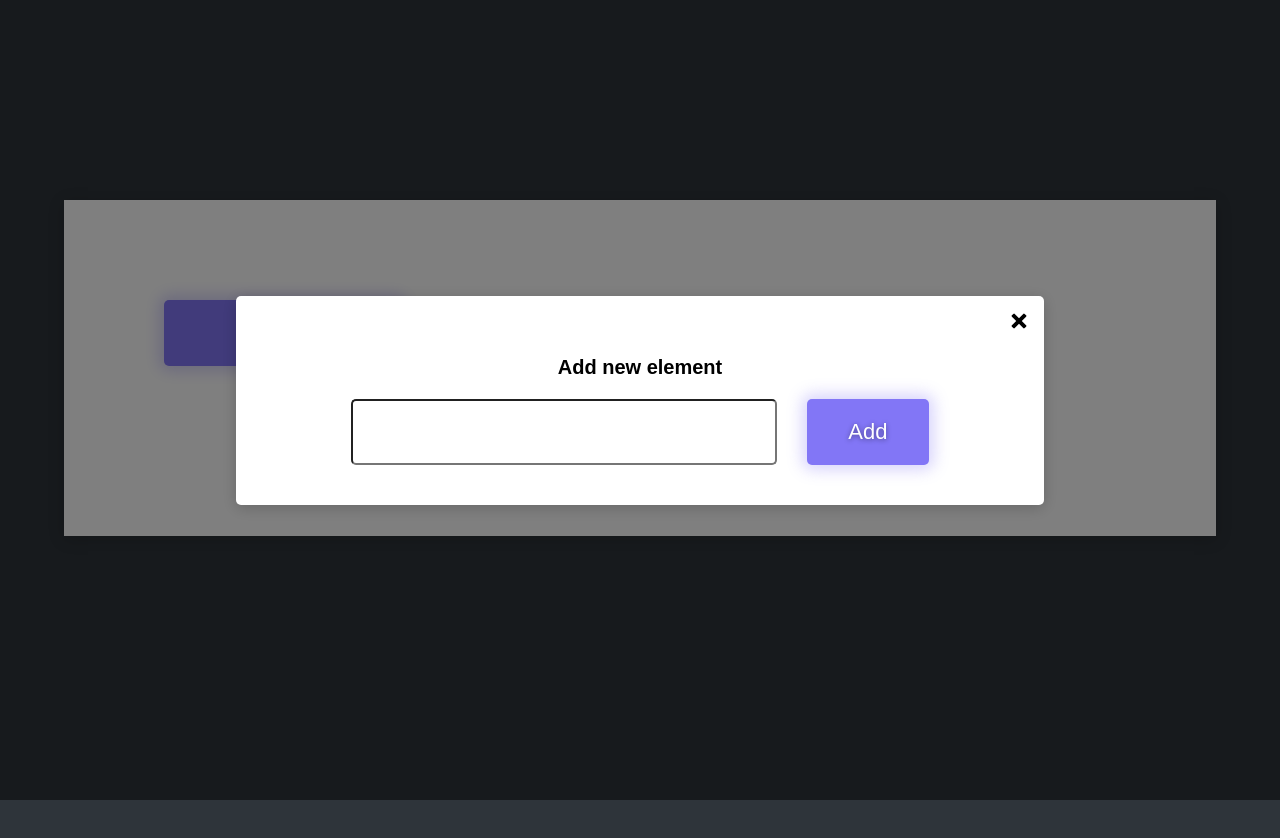
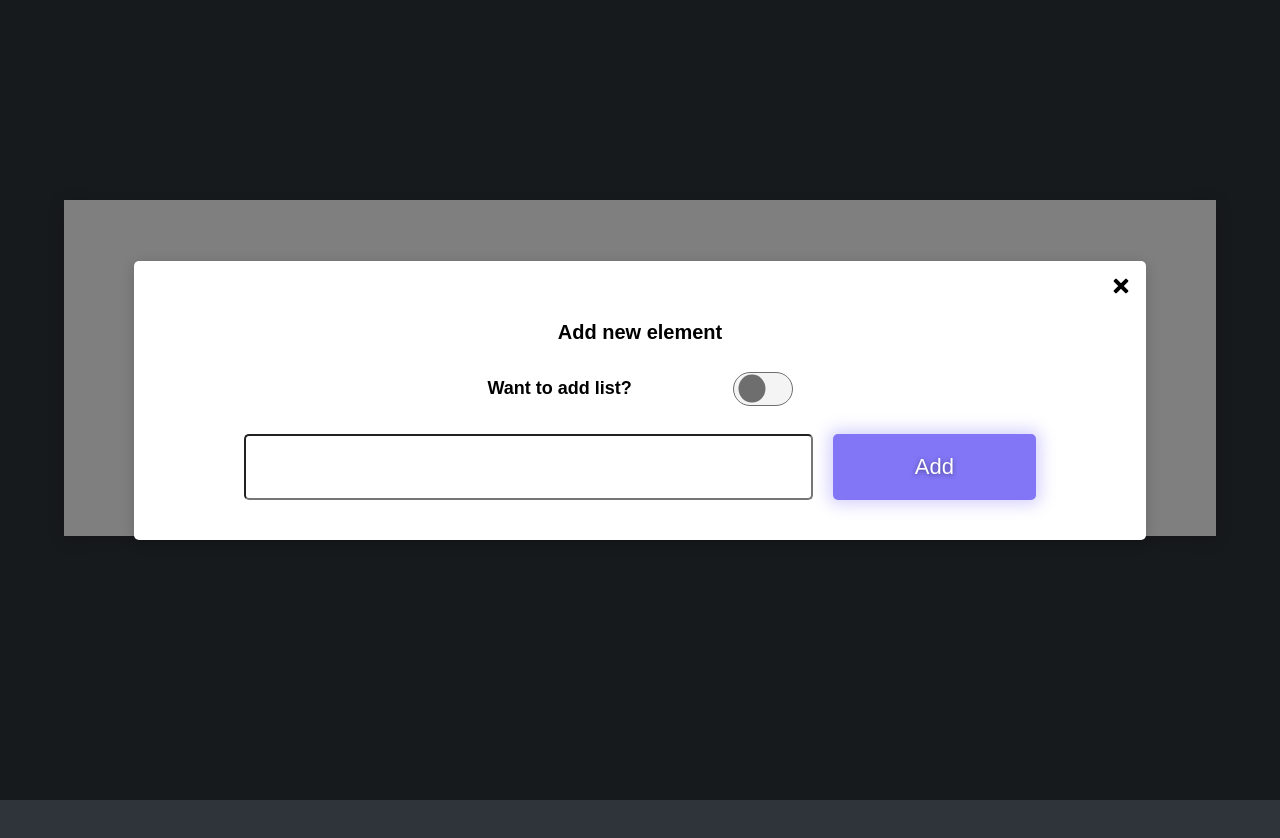
Before and after one commit to frodo33/recruitment-task, a React (Create React App) app: page / in a window 1280 px wide. Both pictures are taken after a click on the button 284 px from the left and 436 px from the top of the page. Shown: the top 838 px of the page. Built offline with nearby package versions, Linux system fonts and the light colour scheme.

Commit message:
added switcher to select component and adding elements to list is done

```diff
--- a/src/app/slices/listSlice.js
+++ b/src/app/slices/listSlice.js
@@ -4,7 +4,8 @@ export const listSlice = createSlice({
     name: 'list',
     initialState: {
         title: 'People',
-        items: []
+        currentList: 0,
+        items: [],
     },
     reducers: {
         addItem: (state, action) => {
@@ -12,12 +13,28 @@ export const listSlice = createSlice({
         },
         removeItem: (state, action) => {
             state.items = [...state.items.slice(0, action.payload), ...state.items.slice(action.payload + 1)]
+        },
+        addCurrentListItem: (state, action) => {
+            const { index, title } = action.payload;
+
+            state.items = state.items.map( (item, i) => {
+                console.log(item, i);
+                if( i !== index ) return item;
+                return {
+                    ...item,
+                    sublist: [...item.sublist, title]
+                }
+            } )
+        },
+        setCurrentList: (state, action) => {
+            state.currentList = action.payload;
         }
     },
 });
 
-export const { addItem, removeItem } = listSlice.actions;
+export const { addItem, removeItem, addCurrentListItem, setCurrentList } = listSlice.actions;
 
 export const singleItems = state => state.list.items;
+export const currentList = state => state.list.currentList;
 
 export default listSlice.reducer;
--- a/src/app/slices/popupSlice.js
+++ b/src/app/slices/popupSlice.js
@@ -5,6 +5,8 @@ export const popupSlice = createSlice({
     initialState: {
         isOpen: false,
         title: '',
+        isListItemPopup: false,
+        listChecked: false,
     },
     reducers: {
         setVisibility: (state, action) => {
@@ -13,12 +15,20 @@ export const popupSlice = createSlice({
         setPopupTitle: (state, action) => {
             state.title = action.payload;
         },
+        setListChecked: (state, action) => {
+            state.listChecked = action.payload;
+        },
+        setListItemPopup: (state, action) => {
+            state.isListItemPopup = action.payload;
+        },
     },
 });
 
-export const { setVisibility, setPopupTitle } = popupSlice.actions;
+export const { setVisibility, setPopupTitle, setListChecked, setListItemPopup } = popupSlice.actions;
 
 export const popupIsOpen = state => state.popup.isOpen;
 export const popupTitle = state => state.popup.title;
+export const isListItemPopup = state => state.popup.isListItemPopup;
+export const listIsChecked = state => state.popup.listChecked;
 
 export default popupSlice.reducer;
--- a/src/components/AddItemPopup.js
+++ b/src/components/AddItemPopup.js
@@ -1,10 +1,11 @@
 import React, { useState } from 'react';
 import { useSelector, useDispatch } from 'react-redux';
 import styled from 'styled-components/macro';
-import { setVisibility, popupIsOpen, popupTitle } from 'app/slices/popupSlice';
-import { addItem } from 'app/slices/listSlice';
+import { setVisibility, popupIsOpen, popupTitle, setListChecked, listIsChecked, isListItemPopup } from 'app/slices/popupSlice';
+import { addItem, addCurrentListItem, currentList } from 'app/slices/listSlice';
 
 import { CloseButton } from 'components/CloseButton';
+import { Switcher } from 'components/Switcher';
 
 const Popup = styled.div`
     position: fixed;
@@ -44,7 +45,7 @@ const PopupInput = styled.input`
     padding-left: 1.2rem;
 `;
 const PopupButton = styled.button`
-    width: 20%;
+    width: 25%;
     align-self: center;
     padding: 2rem 5rem;
     display: flex;
@@ -64,18 +65,50 @@ export const AddItemPopup = () => {
     const dispatch = useDispatch();
 	const isOpen = useSelector(popupIsOpen);
     const title = useSelector(popupTitle);
+    const isChecked = useSelector(listIsChecked);
+    const isListPopup = useSelector(isListItemPopup);
+    const curList = useSelector(currentList);
 
     const [itemTitle, setItemTitle] = useState('');
 
     const handleAddItem = (ev) => {
         ev.preventDefault();
-        const item = {
-            title: itemTitle,
-            single: true,
+        let item = {};
+        //check value if isn't empty
+        if(itemTitle) {
+            if(isChecked) {
+                // set list item
+                item = {
+                    title: itemTitle,
+                    single: false,
+                    sublist: []
+                }
+                dispatch(addItem(item));
+            } else {
+                // set single item
+                //popup which added element to each list
+                if(isListPopup) {
+                    item = {
+                        title: itemTitle,
+                        index: curList,
+                        sublist: []
+                    }
+                    // console.log('tu trzeba update ')
+                    dispatch(addCurrentListItem(item));
+                } else {
+                    item = {
+                        title: itemTitle,
+                        single: true,
+                        sublist: []
+                    }
+                    dispatch(addItem(item));
+                }
+            }
+
+            setItemTitle('');
+            dispatch(setVisibility(false));
+            dispatch(setListChecked(false));
         }
-        dispatch(addItem(item));
-        dispatch(setVisibility(false));
-        setItemTitle('');
     }
 
 	return (
@@ -83,6 +116,10 @@ export const AddItemPopup = () => {
             <PopupForm>
                 <CloseButton />
                 <PopupTitle>{title}</PopupTitle>
+                <Switcher
+                    isChecked={isChecked}
+                    isListPopup={isListPopup}
+                />
                 <PopupInput
                     type='text'
                     id='text'
--- a/src/components/ButtonAdd.js
+++ b/src/components/ButtonAdd.js
@@ -1,7 +1,8 @@
 import React from 'react';
 import { useDispatch } from 'react-redux';
 import styled, { css } from 'styled-components/macro';
-import { setVisibility, setPopupTitle } from 'app/slices/popupSlice';
+import { setVisibility, setPopupTitle, setListItemPopup } from 'app/slices/popupSlice';
+import { setCurrentList } from 'app/slices/listSlice';
 
 const BtnAdd = styled.button`
     position: absolute;
@@ -48,12 +49,17 @@ const BtnAdd = styled.button`
 `;
 
 
-export const ButtonAdd = ({ small }) => {
+export const ButtonAdd = ({ small, index }) => {
     const dispatch = useDispatch();
     const handleOpenPopup = () => {
         small
             ? dispatch(setPopupTitle('Add new list element'))
             : dispatch(setPopupTitle('Add new element'));
+        small
+            ? dispatch(setListItemPopup(true))
+            : dispatch(setListItemPopup(false));
+
+        small && dispatch(setCurrentList(index));
         dispatch(setVisibility(true));
     }
 	return (
--- a/src/components/Card.js
+++ b/src/components/Card.js
@@ -36,7 +36,9 @@ export const Card = () => {
             <Title text={'People'} />
             <Content>
                 <ButtonAdd />
-                { data.map( (data, ind) => <SingleItem key={ind} index={ind} text={data.title} single={data.single} />)}
+                { data.map( (data, ind) => data.single
+                    ? <SingleItem key={ind} index={ind} text={data.title} />
+                    : <List key={ind} index={ind} text={data.title} />)}
             </Content>
 
         </CardWrapper>
--- a/src/components/List/List.js
+++ b/src/components/List/List.js
@@ -1,10 +1,13 @@
 import React from 'react';
+import { useSelector, useDispatch } from 'react-redux';
 import styled from 'styled-components/macro';
 
 import { Border } from 'globalStyles';
 import { ButtonAdd } from 'components/ButtonAdd';
 import { ListItem } from 'components/List/ListItem';
 import { ListHeader } from 'components/List/ListHeader';
+
+import { singleItems } from 'app/slices/listSlice';
 
 const ListWrapper = styled.li`
     position: relative;
@@ -49,16 +52,16 @@ const ListContent = styled.ul`
     padding: 1rem 0 1.5rem 0;
 `;
 
-export const List = () => {
+export const List = ({ index, text }) => {
+    const dispatch = useDispatch();
+    const items = useSelector(singleItems);
     return (
         <ListWrapper>
             <Border></Border>
-            <ListHeader />
+            <ListHeader listIndex={index} title={text} />
             <ListContent>
-                <ButtonAdd small/>
-                <ListItem />
-                <ListItem />
-                <ListItem />
+                <ButtonAdd small index={index} />
+                { !items.single && items[index].sublist.map( title => <ListItem title={title} />) }
             </ListContent>
         </ListWrapper>
     )
--- a/src/components/List/ListHeader.js
+++ b/src/components/List/ListHeader.js
@@ -33,11 +33,11 @@ const ListTitle = styled.h1`
     align-items: center;
 `;
 
-export const ListHeader = () => {
+export const ListHeader = ({ listIndex, title }) => {
     return (
         <ListTitle>
-            Ethnicity
-            <ButtonRemove outside={true} />
+            {title}
+            <ButtonRemove outside={true} itemIndex={listIndex}/>
         </ListTitle>
     )
 }
--- a/src/components/List/ListItem.js
+++ b/src/components/List/ListItem.js
@@ -49,10 +49,10 @@ const ListElement = styled.li`
     }
 `;
 
-export const ListItem = () => {
+export const ListItem = ({ title }) => {
     return (
         <ListElement>
-            Hispanic
+            {title}
             <ButtonRemove />
         </ListElement>
     )
--- /dev/null
+++ b/src/components/Switcher.js
@@ -0,0 +1,53 @@
+import React from 'react';
+import { useDispatch } from 'react-redux';
+import styled from 'styled-components/macro';
+import { setListChecked } from 'app/slices/popupSlice';
+
+
+const PopupSwitcher = styled.div`
+    position: relative;
+    width: 50%;
+    min-height: 50px;
+    margin: 0rem 0 2rem;
+    border-radius: 5px;
+    font-size: 1.8rem;
+    font-weight: 600;
+    display: ${ ({ visible }) => visible ? 'flex' : 'none' };
+    align-items: center;
+    justify-content: space-around;
+`;
+const ToggleSwitch = styled.div`
+    position: relative;
+    width: 60px;
+    height: 34px;
+    border: ${ ({ active }) => active ? '1px solid #89f3a0' : '1px solid #6e6e6e' };
+    background: #f4f4f4;
+    border-radius: 2rem;
+    cursor: pointer;
+    transition: .2s ease-in-out;
+`;
+const Slider = styled.div`
+    position: absolute;
+    width: 47%;
+    height: 90%;
+    top: 50%;
+    left: 50%;
+    border-radius: 50%;
+    transition: .2s ease-in-out;
+    transform: ${ ({ active }) => active ? 'translate(-10%,-50%)' : 'translate(-90%,-50%)' };
+    background: ${ ({ active }) => active ? '#89f3a0' : '#6e6e6e' };
+`;
+
+export const Switcher = ({ isChecked, isListPopup }) => {
+    const dispatch = useDispatch();
+	return (
+		<PopupSwitcher
+            visible={!isListPopup}
+            onClick={ () => isChecked ? dispatch(setListChecked(false)) : dispatch(setListChecked(true)) } >
+            Want to add list?
+            <ToggleSwitch active={isChecked}>
+                <Slider active={isChecked}></Slider>
+            </ToggleSwitch>
+        </PopupSwitcher>
+	)
+}
```
Also changed, not shown: 1 other file (tests, documents, lock files or other folders).
